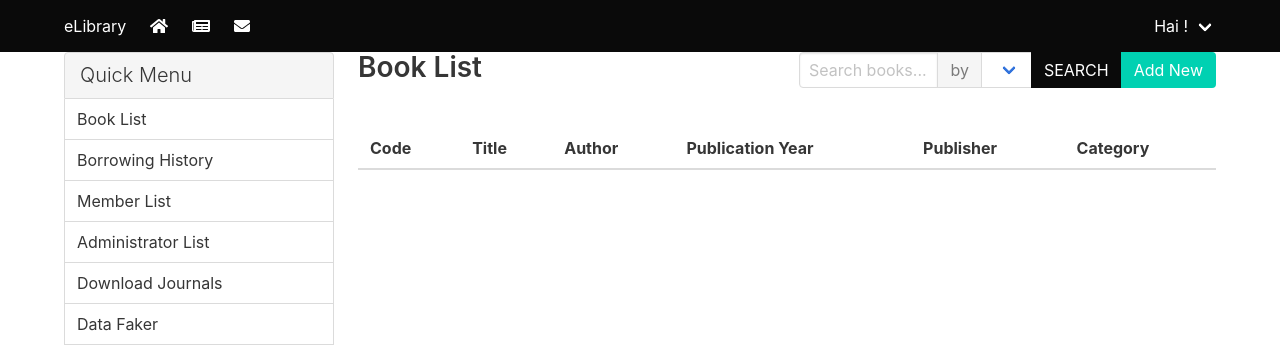
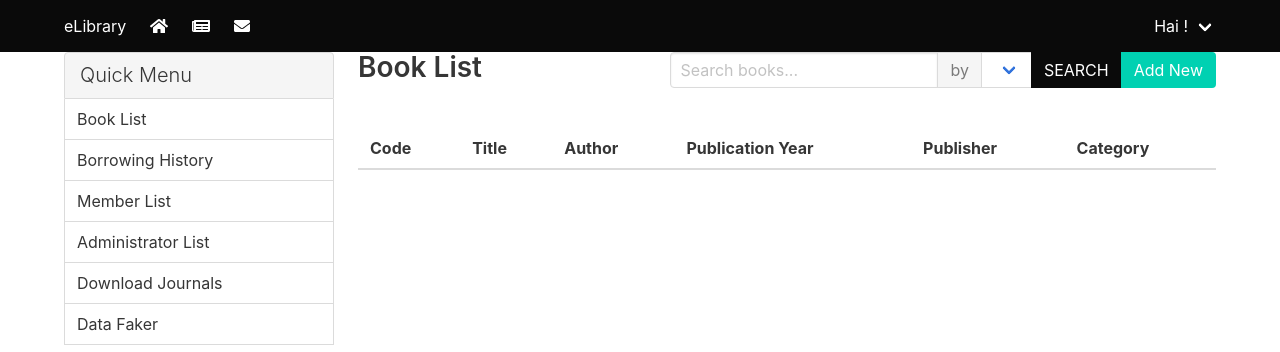
Before and after one commit to chez14/tugas-pbw, a PHP site: template views/book_list.php in a window 1280 px wide. Shown: the top 352 px of the page. Run offline with PHP 8.4, Linux system fonts and the light colour scheme; the template is opened without the code that fills it, so the values that code supplies are empty; some libraries are stand-ins or nearby versions.

Commit message:
book list toolbar too small

```diff
--- a/views/book_list.php
+++ b/views/book_list.php
@@ -14,10 +14,10 @@
 
             <div class="column content">
                 <div class="columns">
-                    <div class="column">
+                    <div class="column is-3">
                         <h2 class="is-title">Book List</h2>
                     </div>
-                    <div class="column has-text-right">
+                    <div class="column has-text-right is-9">
                         <form action="#" method="get">
                         <div class="field has-addons has-addons-right">
                             <p class="control">
```
